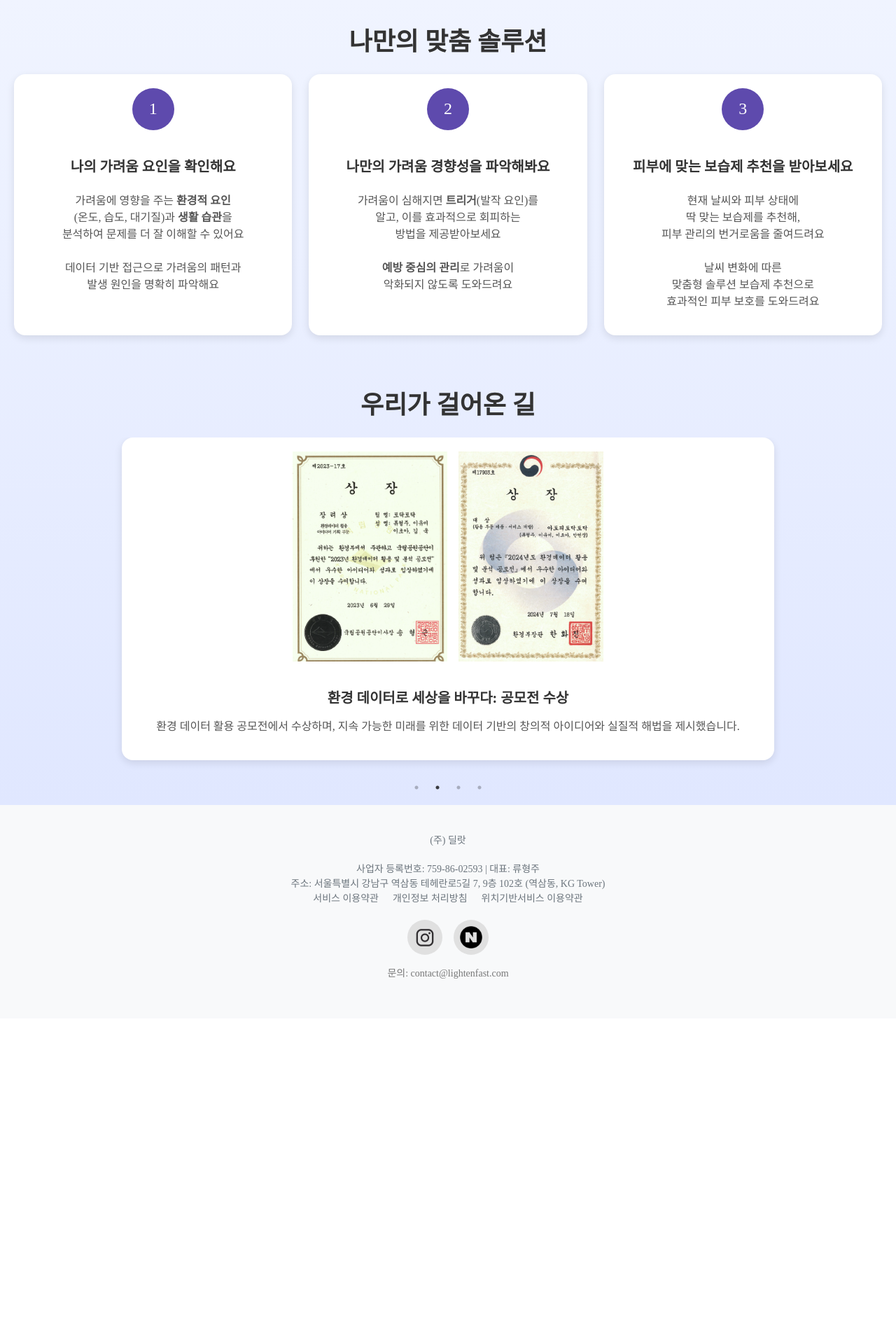
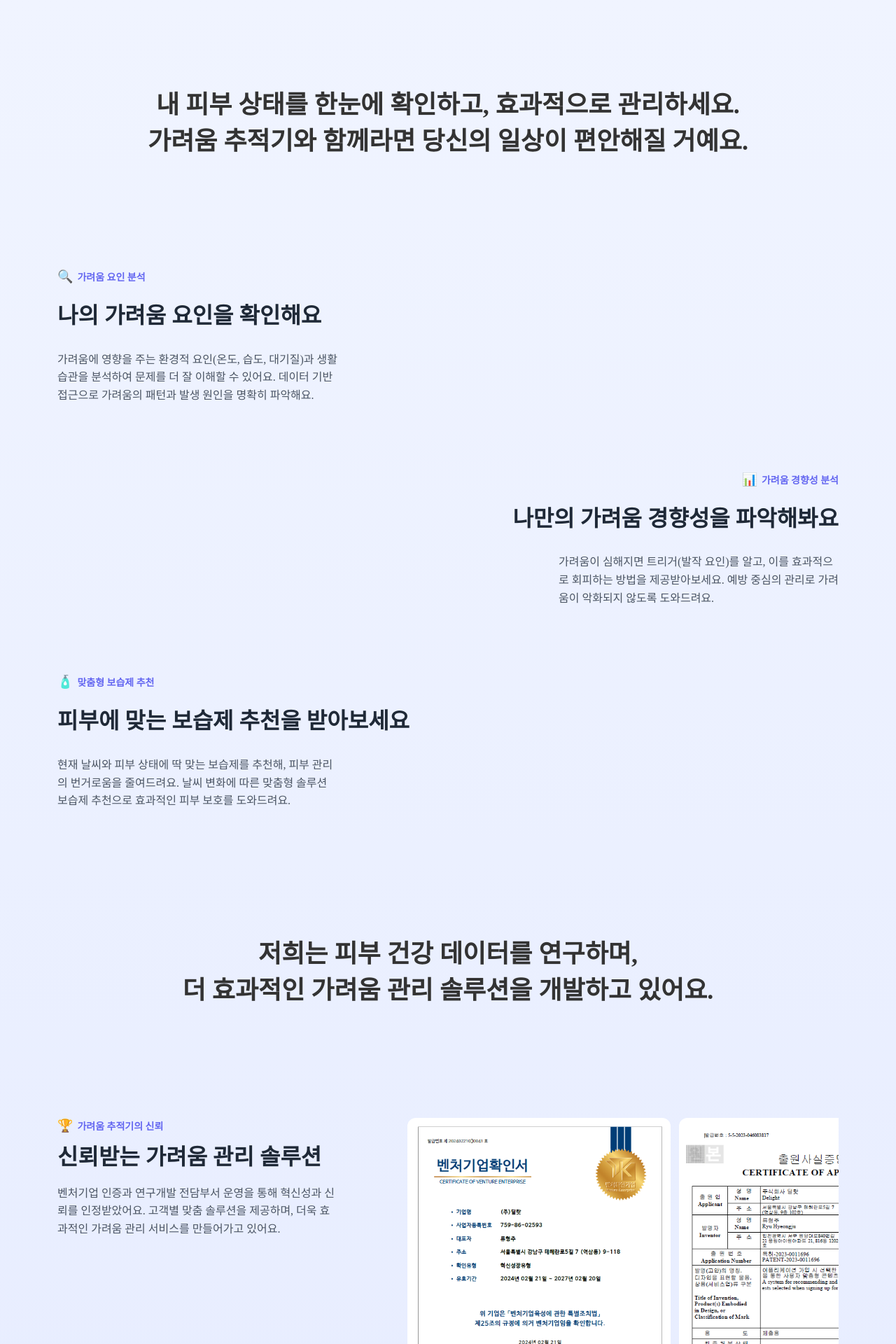
Before and after one commit to Delightenfast/itch_tracker_landing, a React (Create React App) app: page / in a window 1280 px wide. Shown: the part 800-2720 px from the top of the page at 70% size. Before the commit the page ends 2255 px from the top, so only its background shows below. Built offline with nearby package versions, Linux system fonts and the light colour scheme; a web font is replaced by a local one.

Commit message:
Redesign

```diff
--- a/src/components/Footer.jsx
+++ b/src/components/Footer.jsx
@@ -67,10 +67,43 @@ const SocialIcon = styled.a`
 
 `;
 
-const EmailInfo = styled.p`
+const EmailInfo = styled.a`
   font-size: 14px;
   color: #777;
+  text-decoration: none;
+  cursor: pointer;
+
+  &:hover {
+    color: #333;  /* 마우스를 올렸을 때 색상 변경 */
+    text-decoration: underline;
+  }
 `;
+
+const FooterLinks = styled.div`
+  display: flex;
+  justify-content: center;
+  gap: 20px;
+  margin-top: 10px;
+  margin-bottom: 20px;
+
+`;
+
+const FooterLink = styled.a`
+  color: #777;
+  text-decoration: none;
+  transition: color 0.3s ease-in-out;
+
+  &:hover {
+    color: #333; /* 마우스 오버 시 색상 변경 */
+    text-decoration: underline;
+  }
+
+  @media (max-width: 768px) {
+    font-size: 12px;
+
+  }
+`;
+
 
 const Footer = () => {
   return (
@@ -79,11 +112,26 @@ const Footer = () => {
       <div>사업자 등록번호: 759-86-02593 | 대표: 류형주</div>
       <div>주소: 서울특별시 강남구 역삼동 테헤란로5길 7, 9층 102호 (역삼동, KG Tower)</div>
 
-      <div className="footer-links">
-        <a href="https://vanilla-meteoroid-aae.notion.site/11254b6d294c80f3b94fe75b3e605ea2?pvs=4" target="_blank">서비스 이용약관</a>
-        <a href="http://vanilla-meteoroid-aae.notion.site" target="_blank">개인정보 처리방침</a>
-        <a href="https://vanilla-meteoroid-aae.notion.site/11254b6d294c80128fe8ce5622d81059?pvs=4" target="_blank">위치기반서비스 이용약관</a>
-      </div>
+      <FooterLinks>
+        <FooterLink
+          href="https://vanilla-meteoroid-aae.notion.site/11254b6d294c80f3b94fe75b3e605ea2?pvs=4"
+          target="_blank"
+        >
+          서비스 이용약관
+        </FooterLink>
+        <FooterLink
+          href="http://vanilla-meteoroid-aae.notion.site"
+          target="_blank"
+        >
+          개인정보 처리방침
+        </FooterLink>
+        <FooterLink
+          href="https://vanilla-meteoroid-aae.notion.site/11254b6d294c80128fe8ce5622d81059?pvs=4"
+          target="_blank"
+        >
+          위치기반서비스 이용약관
+        </FooterLink>
+      </FooterLinks>
       <SocialIcons>
         <SocialIcon href="https://www.instagram.com/itchtracker_official/" target="_blank">
           <img src={Instagram}></img>
@@ -93,7 +141,7 @@ const Footer = () => {
         </SocialIcon>
 
       </SocialIcons>
-      <EmailInfo>문의: contact@lightenfast.com</EmailInfo>
+      <EmailInfo href="mailto:contact@lightenfast.com">문의: contact@lightenfast.com</EmailInfo>
     </FooterContainer>
   )
 
--- a/src/pages/FeatureSection.jsx
+++ b/src/pages/FeatureSection.jsx
@@ -1,10 +1,5 @@
-import React from "react";
-import Slider from "react-slick";
-
+import React, { useState } from "react";
 import styled from "styled-components";
-import "slick-carousel/slick/slick.css";
-import "slick-carousel/slick/slick-theme.css";
-
 import { importImages } from "../utils/importImages";
 
 const FeatureSectionContainer = styled.section`
@@ -14,246 +9,267 @@ const FeatureSectionContainer = styled.section`
   justify-content: center;
   text-align: center;
   padding: 0 20px;
-  background: linear-gradient(to bottom, #f0f4ff, #e0e7ff); /* Continuation gradient */
+  background: linear-gradient(to bottom, #f0f4ff, #e0e7ff);
 `;
 
 const SectionTitle = styled.h2`
   font-size: 36px;
   font-weight: bold;
   color: #333;
-  margin-bottom: 24px;
-`;
+  margin: 120px 0;
+  width: 90%;
+  text-align: center;
 
-const FeaturesContainer = styled.div`
-  display: flex;
-  flex-direction: row;
-  justify-content: center;
-  align-items: stretch;
-  gap: 24px;
-  max-width: 1500px;
-  width: 100%;
+  @media (max-width: 768px) {
+    font-size: 28px;
+    margin: 80px 0;
+  }
 
-  @media (max-width: 1000px) {
-    flex-direction: column;
-    gap: 16px;
+  @media (max-width: 480px) {
+    font-size: 24px;
+    margin: 60px 0;
   }
 `;
 
-const FeatureCard = styled.div`
-  flex: 1;
+
+const SectionContainer = styled.div`
   display: flex;
   flex-direction: column;
-  align-items: center;
-  padding: 20px;
-  background-color: #ffffff;
-  border-radius: 16px;
-  box-shadow: 0 4px 12px rgba(0, 0, 0, 0.1);
-  transition: transform 0.3s ease, box-shadow 0.3s ease;
+  align-items: ${({ isRightAligned }) => (isRightAligned ? "flex-end" : "flex-start")};
+  text-align: ${({ isRightAligned }) => (isRightAligned ? "right" : "left")};
+  padding: 40px 20px;
+  width: 90%;
+  max-width: 1200px;
 
-  &:hover {
-    transform: translateY(-10px);
-    box-shadow: 0 6px 16px rgba(0, 0, 0, 0.15);
+  @media (max-width: 768px) {
+    align-items: center;
+    text-align: center;
+    padding: 30px 15px;
   }
 `;
 
-const FeatureIcon = styled.div`
-  width: 60px;
-  height: 60px;
-  background-color:rgba(94, 74, 173, 1);
-  border-radius: 50%;
+const Tag = styled.div`
   display: flex;
   align-items: center;
-  justify-content: center;
-  font-size: 1.5rem;
-  color: #ffffff;
-  margin-bottom: 16px;
+  font-size: 14px;
+  font-weight: bold;
+  color: #6366f1;
+  margin-bottom: 12px;
 `;
 
-const FeatureTitle = styled.h3`
-  font-size: 20px;
-  font-weight: bold;
-  color: #333;
-  margin-bottom: 8px;
+const TagIcon = styled.span`
+  margin-right: 6px;
+  font-size: 18px;
 `;
 
-const FeatureDescription = styled.p`
-  font-size: 16px;
-  color: #555;
-  text-align: center;
-  line-height: 1.5;
-`;
+const Title = styled.h1`
+  font-size: 32px;
+  font-weight: bold;
+  color: #1f2937;
+  line-height: 1.4;
+  text-align: left;
+  margin: 11px 0;
 
-const SliderContainer = styled.div`
-  max-width: 80%;
-  margin-top: 40px;
-  margin-bottom: 40px;
+  @media (max-width: 768px) {
+    font-size: 26px;
+    text-align: center;
+  }
 
-
-`;
-
-const Slide = styled.div`
-  display: flex;
-  flex-direction: column;
-  align-items: center;
-  justify-content: center;
-  padding: 20px;
-  background-color: #ffffff;
-  border-radius: 16px;
-  box-shadow: 0 4px 12px rgba(0, 0, 0, 0.1);
-  text-align: center;
-
-  max-width: 90%; /* Reduce width on smaller screens */
-  @media (max-width: 500px) {
-    max-width: 80%; /* Reduce width on smaller screens */
+  @media (max-width: 480px) {
+    font-size: 22px;
   }
 `;
 
-const SlideImageWrapper = styled.div`
-  display: flex;
-  justify-content: center;
-  align-items: center;
-  margin-bottom: 16px;
-  gap:16px;
-`;
+const Description = styled.p`
+  font-size: 16px;
+  color: #4b5563;
+  line-height: 1.6;
+  text-align: left;
+  max-width: 400px;
 
-const SlideImage = styled.img`
-  height: 300px;
-  object-fit: cover;
-  margin-bottom: 16px;
+  @media (max-width: 768px) {
+    font-size: 14px;
+    text-align: center;
+    max-width: 100%;
+  }
 
-  @media (max-width: 1000px) {
-    height: 100px;
-  }
-  @media (max-width: 500px) {
-    height: 50px;
+  @media (max-width: 480px) {
+    font-size: 13px;
   }
 `;
 
-const SlideTitle = styled.h3`
-  font-size: 20px;
-  font-weight: bold;
-  color: #333;
-  margin-bottom: 8px;
+/** 📌 재사용 가능한 기능 섹션 */
+const SectionFeature = ({ icon, tag, titles, description, index }) => {
+  const isRightAligned = index % 2 === 1; // 짝수 인덱스는 오른쪽 정렬
+  return (
+    <SectionContainer isRightAligned={isRightAligned}>
+      <Tag>
+        <TagIcon>{icon}</TagIcon> {tag}
+      </Tag>
+      <Title>{titles[0]} {titles[1]}</Title>
+      <Description>{description}</Description>
+    </SectionContainer>
+  );
+};
+
+const SlideContainer = styled.div`
+  display: flex;
+  align-items: center;
+  justify-content: space-between;
+  padding: 40px 20px;
+  width: 90%;
+  max-width: 1200px;
+
+  @media (max-width: 1024px) {
+    flex-direction: column;
+    align-items: center;
+    text-align: center;
+  }
 `;
 
-const SlideDescription = styled.p`
-  font-size: 16px;
-  color: #555;
-  line-height: 1.5;
-  text-align: center;
+const TextContainer = styled.div`
+  flex: 1;
+  text-align: left;
+  align-self: flex-start;
+  max-width: 500px;
+
+  @media (max-width: 768px) {
+    text-align: center;
+    max-width: 90%;
+  }
 `;
+
+const ImageContainer = styled.div`
+  flex: 1;
+  display: flex;
+  overflow-x: auto;
+  gap: 12px;
+  padding-bottom: 10px;
+  -webkit-overflow-scrolling: touch;
+  scroll-snap-type: x mandatory;
+  max-width: 100%;
+
+  @media (max-width: 768px) {
+    justify-content: center;
+  }
+`;
+
+
+const ImageWrapper = styled.div`
+  flex: 0 0 auto;
+  scroll-snap-align: start;
+`;
+
+const Image = styled.img`
+  height: 500px;
+  border-radius: 12px;
+  object-fit: cover;
+
+  @media (max-width: 1024px) {
+    height: 400px;
+  }
+
+  @media (max-width: 768px) {
+    height: 300px;
+  }
+
+  @media (max-width: 480px) {
+    height: 200px;
+  }
+`;
+
+const SlideFeature = ({ icon, tag, titles, description, images }) => {
+  return (
+    <SlideContainer>
+      <TextContainer>
+        <Tag>
+          <TagIcon>{icon}</TagIcon> {tag}
+        </Tag>
+        <Title>{titles[0]} <br />{titles[1]}</Title>
+        <Description>{description}</Description>
+      </TextContainer>
+      {/* 이미지 여러 개 배치 + 가로 스크롤 */}
+      <ImageContainer>
+        {images.map((imgSrc, index) => (
+          <ImageWrapper key={index}>
+            <Image src={imgSrc} alt={`이미지 ${index + 1}`} />
+          </ImageWrapper>
+        ))}
+      </ImageContainer>
+    </SlideContainer>
+  );
+};
 
 
 const FeatureSection = () => {
   const awardImages = importImages(require.context("../assets/slider", false, /\.(png|jpe?g|svg)$/));
 
+  const featureData = [
+    {
+      icon: "🔍",
+      tag: "가려움 요인 분석",
+      titles: ["나의 가려움 요인을", "확인해요"],
+      description: "가려움에 영향을 주는 환경적 요인(온도, 습도, 대기질)과 생활 습관을 분석하여 문제를 더 잘 이해할 수 있어요. 데이터 기반 접근으로 가려움의 패턴과 발생 원인을 명확히 파악해요.",
+    },
+    {
+      icon: "📊",
+      tag: "가려움 경향성 분석",
+      titles: ["나만의 가려움 경향성을", "파악해봐요"],
+      description: "가려움이 심해지면 트리거(발작 요인)를 알고, 이를 효과적으로 회피하는 방법을 제공받아보세요. 예방 중심의 관리로 가려움이 악화되지 않도록 도와드려요.",
+    },
+    {
+      icon: "🧴",
+      tag: "맞춤형 보습제 추천",
+      titles: ["피부에 맞는 보습제 추천을", "받아보세요"],
+      description: "현재 날씨와 피부 상태에 딱 맞는 보습제를 추천해, 피부 관리의 번거로움을 줄여드려요. 날씨 변화에 따른 맞춤형 솔루션 보습제 추천으로 효과적인 피부 보호를 도와드려요.",
+    },
+  ];
+
   const slideData = [
     {
-      images: [awardImages[0], awardImages[6], awardImages[7]],
-      title: "가려움 추적기의 신뢰",
-      description: "벤처기업확인서 인증, 연구개발전담부서 운영, TEU MED4 의료 혁신가 프로그램 등을 통해 혁신성과 신뢰를 인정받으며, 고객에게 개인화된 솔루션을 제공하고 있습니다.",
+      icon: "🏆",
+      tag: "가려움 추적기의 신뢰",
+      titles: ["신뢰받는 가려움 관리 솔루션", ""],
+      description: "벤처기업 인증과 연구개발 전담부서 운영을 통해 혁신성과 신뢰를 인정받았어요. 고객별 맞춤 솔루션을 제공하며, 더욱 효과적인 가려움 관리 서비스를 만들어가고 있어요.",
+      images: [awardImages[0], awardImages[6], awardImages[7]], // 여러 개의 이미지 추가
     },
     {
-      images: [awardImages[8], awardImages[9]],
-      title: "환경 데이터로 세상을 바꾸다: 공모전 수상",
-      description: "환경 데이터 활용 공모전에서 수상하며, 지속 가능한 미래를 위한 데이터 기반의 창의적 아이디어와 실질적 해법을 제시했습니다.",
+      icon: "🌍",
+      tag: "환경 데이터 활용",
+      titles: ["환경 데이터로 가려움 패턴을 ", "분석해요"],
+      description: "가려움과 환경 요인의 관계를 연구하며, 공모전 수상 경험을 통해 데이터 기반의 피부 관리 솔루션을 발전시키고 있어요. 날씨와 공기질이 피부에 미치는 영향을 분석하고 있어요.",
+      images: [awardImages[8], awardImages[9]], // 여러 개의 이미지 추가
     },
     {
-      //awardImages[1], awardImages[10],
-      images: [awardImages[12], awardImages[11], awardImages[13]],
-      title: "상호 성장과 협력을 위한 업무 제휴",
-      description: "협력적 파트너십을 통해 상호 성장과 시너지를 창출하며, 공동의 목표를 달성하기 위해 협약을 체결하고 실행하고 있습니다.",
+      icon: "🤝",
+      tag: "업무 제휴",
+      titles: ["더 나은 가려움 관리 서비스를 ", "위해 협력해요"],
+      description: "다양한 기관과 협력하여 더욱 효과적인 가려움 관리 방법을 연구하고 있어요. 파트너십을 통해 지속적인 개선과 발전을 이루어 가고 있어요.",
+      images: [awardImages[10], awardImages[11], awardImages[12], awardImages[13]], // 여러 개의 이미지 추가
     },
-
     {
-      //awardImages[2],
-      images: [awardImages[3], awardImages[4], awardImages[5],],
-      title: "고객 문제에 깊이 다가가기",
-      description: "아토피피부염 등 다양한 피부질환을 가진 서포터즈, 엠버서더, 베타테스터와 함께 고객의 문제를 깊이 이해하며, 이를 바탕으로 지속적으로 평가하고 개선해 나가고 있습니다.",
+      icon: "📢",
+      tag: "사용자 중심의 연구",
+      titles: ["가려움 고민을 ", " 직접 듣고 개선해요"],
+      description: "아토피 피부염 등 다양한 피부 고민을 가진 사용자들의 의견을 바탕으로 서비스를 발전시키고 있어요. 서포터즈, 앰버서더, 베타테스터와 함께 지속적인 연구와 개선을 이어가고 있어요",
+      images: [awardImages[2], awardImages[3], awardImages[4], awardImages[5]], // 여러 개의 이미지 추가
     },
   ];
-  const sliderSettings = {
-    arrows: false,
-    dots: true,
-    infinite: true,
-    speed: 500,
-    slidesToShow: 1,
-    slidesToScroll: 1,
-    autoplay: true,
-    autoplaySpeed: 3000,
-  };
+
+
 
   return (
     <FeatureSectionContainer>
-      <SectionTitle>나만의 맞춤 솔루션</SectionTitle>
-      <FeaturesContainer>
-        <FeatureCard>
-          <FeatureIcon>1</FeatureIcon>
-          <FeatureTitle>나의 가려움 요인을 확인해요</FeatureTitle>
-          <FeatureDescription>
-            가려움에 영향을 주는 <b>환경적 요인</b>
-            <br />
-            (온도, 습도, 대기질)과 <b>생활 습관</b>을
-            <br />
-            분석하여 문제를 더 잘 이해할 수 있어요
-            <br />
-            <br />
-            데이터 기반 접근으로 가려움의 패턴과
-            <br />
-            발생 원인을 명확히 파악해요
-          </FeatureDescription>
-        </FeatureCard>
-        <FeatureCard>
-          <FeatureIcon>2</FeatureIcon>
-          <FeatureTitle>나만의 가려움 경향성을 파악해봐요</FeatureTitle>
-          <FeatureDescription>
-            가려움이 심해지면 <b>트리거</b>(발작 요인)를
-            <br />
-            알고, 이를 효과적으로 회피하는
-            <br />
-            방법을 제공받아보세요
-            <br />
-            <br />
-            <b>예방 중심의 관리</b>로 가려움이
-            <br />
-            악화되지 않도록 도와드려요
-          </FeatureDescription>
-        </FeatureCard>
-        <FeatureCard>
-          <FeatureIcon>3</FeatureIcon>
-          <FeatureTitle>피부에 맞는 보습제 추천을 받아보세요</FeatureTitle>
-          <FeatureDescription>
-            현재 날씨와 피부 상태에
-            <br />
-            딱 맞는 보습제를 추천해,
-            <br />
-            피부 관리의 번거로움을 줄여드려요
-            <br />
-            <br />
-            날씨 변화에 따른
-            <br />
-            맞춤형 솔루션 보습제 추천으로
-            <br />
-            효과적인 피부 보호를 도와드려요
-          </FeatureDescription>
-        </FeatureCard>
-      </FeaturesContainer>
-      <SliderContainer>
-        <SectionTitle>우리가 걸어온 길</SectionTitle>
-        <Slider {...sliderSettings}>
-          {slideData.map((slide, index) => (
-            <Slide key={index}>
-              <SlideImageWrapper>
-                {slide.images.map((image, imgIndex) => (
-                  <SlideImage key={imgIndex} src={image} alt={`이미지 ${imgIndex + 1}`} />
-                ))}
-              </SlideImageWrapper>
-              <SlideTitle>{slide.title}</SlideTitle>
-              <SlideDescription>{slide.description}</SlideDescription>
-            </Slide>
-          ))}
-        </Slider>
-      </SliderContainer>
+      <SectionTitle>내 피부 상태를 한눈에 확인하고, 효과적으로 관리하세요. <br /> 가려움 추적기와 함께라면 당신의 일상이 편안해질 거예요.</SectionTitle>
+
+      {featureData.map((feature, index) => (
+        <SectionFeature key={index} index={index} {...feature} />
+      ))}
+
+      <SectionTitle>저희는 피부 건강 데이터를 연구하며, <br /> 더 효과적인 가려움 관리 솔루션을 개발하고 있어요.</SectionTitle>
+      {slideData.map((slide, index) => (
+        <SlideFeature key={index} {...slide} />
+      ))}
     </FeatureSectionContainer>
   );
 };
```
Also changed, not shown: src/components/CTAButton.jsx (added, +114 -0 lines), src/pages/HeroSection.jsx (+5 -53 lines).
